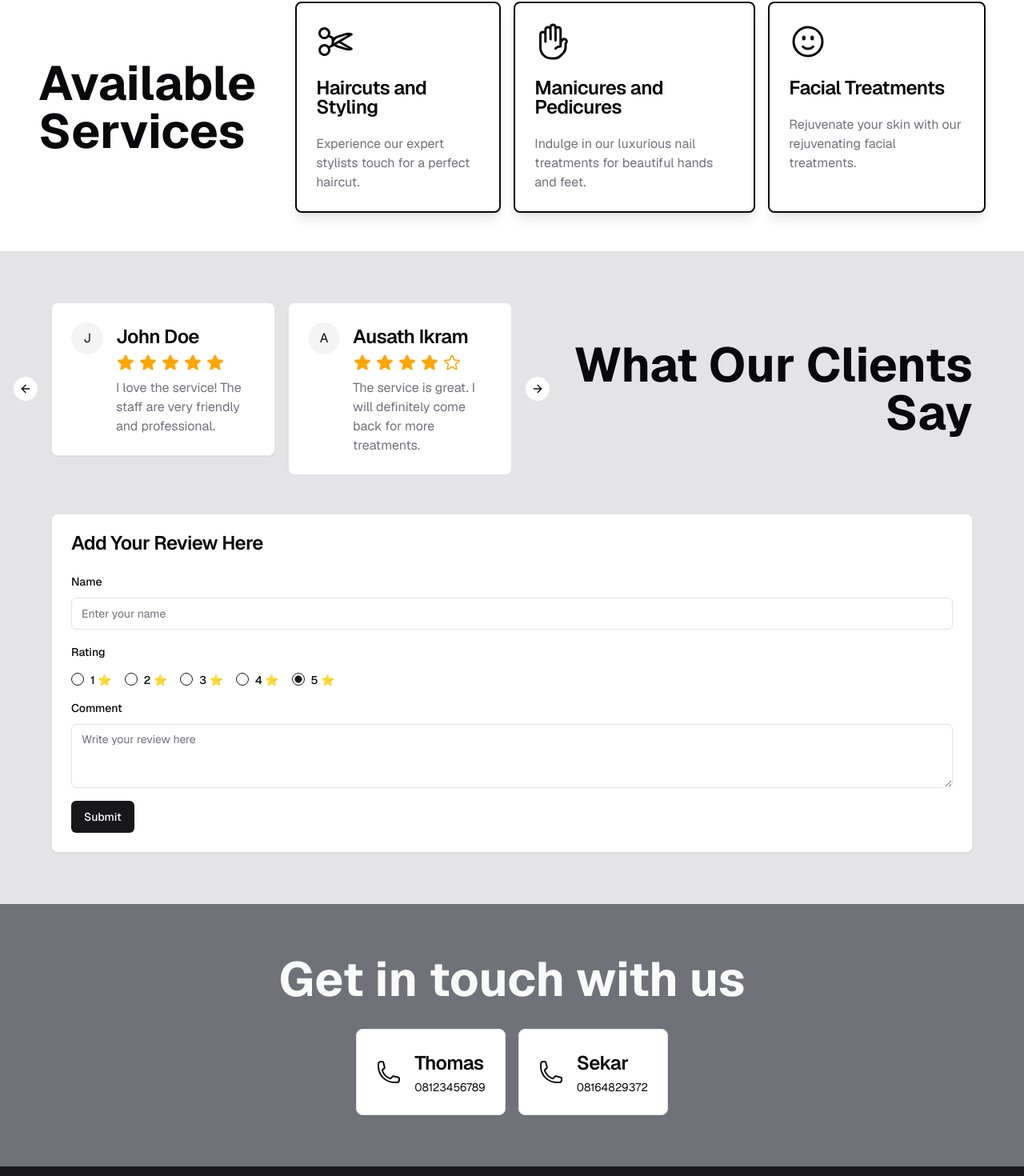
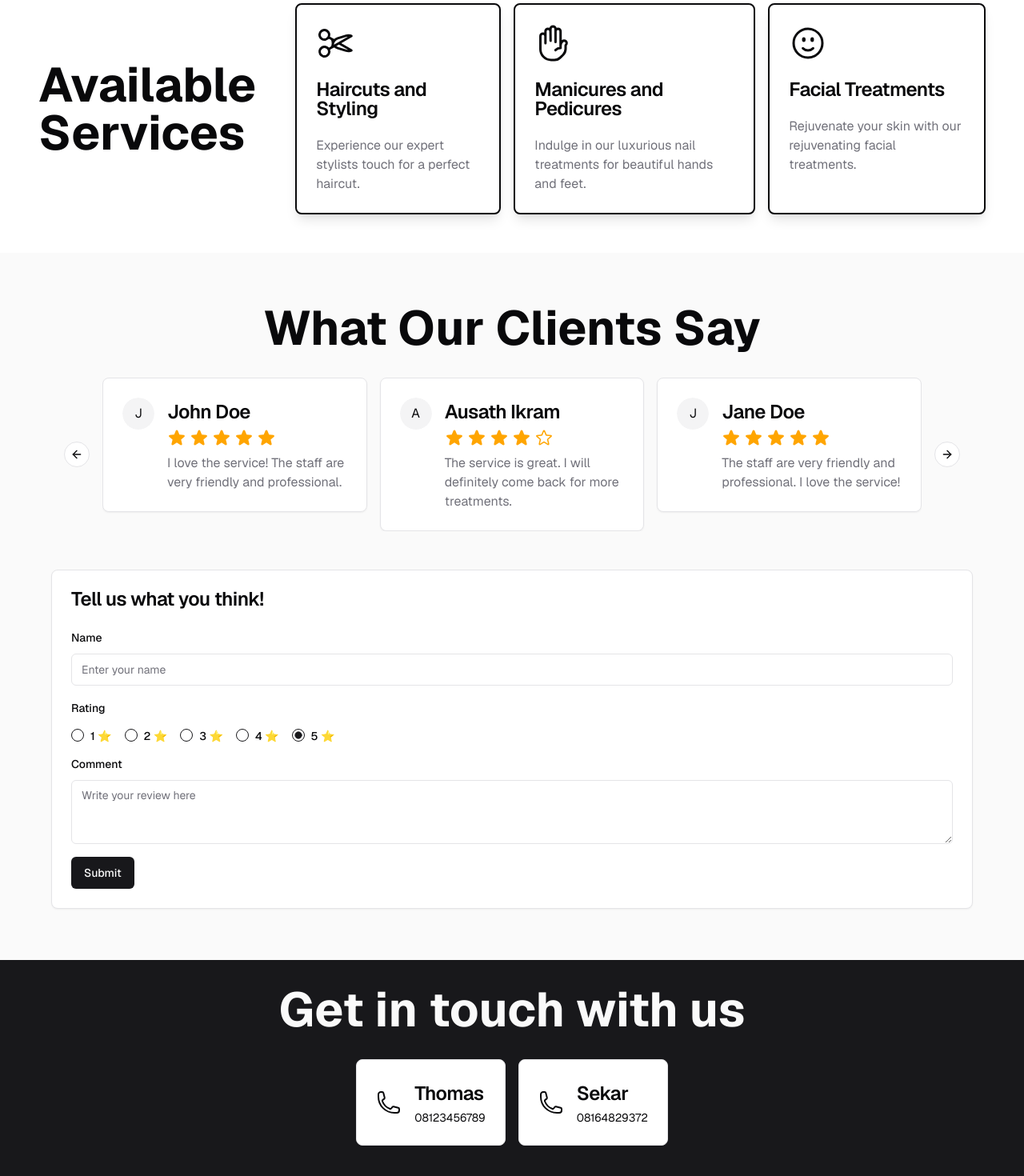
Before and after one commit to ausathdzil/sea-salon, a Next.js app: page / in a window 1280 px wide. Shown: the part 326-1796 px from the top of the page at 80% size. Built offline with nearby package versions, Linux system fonts and the light colour scheme; a web font is replaced by a local one.

Commit message:
Change nav bg color and fix responsiveness

```diff
--- a/app/page.tsx
+++ b/app/page.tsx
@@ -1,9 +1,7 @@
 import Header from '@/components/header';
 import HeroSection from '@/components/hero-section';
 import ServicesSection from '@/components/services-section';
-import ContactsSection from '@/components/contacts-section';
 import ReviewsSection from '@/components/reviews-section';
-import ReviewForm from '@/components/review-form';
 import Footer from '@/components/footer';
 
 export default function Home() {
@@ -14,7 +12,6 @@ export default function Home() {
         <HeroSection />
         <ServicesSection />
         <ReviewsSection />
-        <ContactsSection />
       </main>
       <Footer />
     </>
--- a/components/contacts-section.tsx
+++ /dev/null
@@ -1,44 +0,0 @@
-import { PhoneIcon } from '@heroicons/react/24/outline';
-import {
-  Card,
-  CardDescription,
-  CardHeader,
-  CardTitle,
-} from '@/components/ui/card';
-
-const contacts = [
-  {
-    name: 'Thomas',
-    number: '08123456789',
-  },
-  {
-    name: 'Sekar',
-    number: '08164829372',
-  },
-];
-
-export default function ContactsSection() {
-  return (
-    <section
-      id="contacts"
-      className="bg-zinc-500 text-zinc-50 w-full p-16 flex flex-col gap-8 justify-center items-center scroll-mt-12"
-    >
-      <h1 className="text-center text-6xl font-bold">Get in touch with us</h1>
-      <div className="flex flex-col md:flex-row gap-4">
-        {contacts.map((contact, index) => (
-          <Card key={index}>
-            <CardHeader className="flex flex-row items-center gap-4">
-              <PhoneIcon className="w-8 h-8" />
-              <div className="flex flex-col gap-2">
-                <CardTitle>{contact.name}</CardTitle>
-                <CardDescription className="flex items-center gap-4 text-zinc-950">
-                  {contact.number}
-                </CardDescription>
-              </div>
-            </CardHeader>
-          </Card>
-        ))}
-      </div>
-    </section>
-  );
-}
--- a/components/footer.tsx
+++ b/components/footer.tsx
@@ -1,7 +1,47 @@
+import { PhoneIcon } from '@heroicons/react/24/outline';
+import {
+  Card,
+  CardDescription,
+  CardHeader,
+  CardTitle,
+} from '@/components/ui/card';
+
+const contacts = [
+  {
+    name: 'Thomas',
+    number: '08123456789',
+  },
+  {
+    name: 'Sekar',
+    number: '08164829372',
+  },
+];
+
 export default function Footer() {
   return (
-    <footer className="bg-zinc-900 text-zinc-50 p-6">
-      <p className="text-center">© 2024 SEA Salon</p>
+    <footer
+      id="contacts"
+      className="bg-zinc-900 text-zinc-50 w-full flex flex-col gap-4 justify-between items-center scroll-mt-12"
+    >
+      <div className="flex flex-col gap-8 justify-center items-center p-8">
+        <h1 className="text-center text-6xl font-bold">Get in touch with us</h1>
+        <div className="flex flex-col md:flex-row gap-4">
+          {contacts.map((contact, index) => (
+            <Card key={index}>
+              <CardHeader className="flex flex-row items-center gap-4">
+                <PhoneIcon className="w-8 h-8" />
+                <div className="flex flex-col gap-2">
+                  <CardTitle>{contact.name}</CardTitle>
+                  <CardDescription className="flex items-center gap-4 text-zinc-950">
+                    {contact.number}
+                  </CardDescription>
+                </div>
+              </CardHeader>
+            </Card>
+          ))}
+        </div>
+      </div>
+      <p className="text-center p-4">© 2024 SEA Salon</p>
     </footer>
   );
 }
--- a/components/header.tsx
+++ b/components/header.tsx
@@ -6,7 +6,7 @@ const lusitana = Lusitana({ weight: '400', subsets: ['latin'] });
 
 export default function Header() {
   return (
-    <header className="bg-zinc-950/95 text-zinc-50 flex items-center justify-between px-6 py-4 sticky top-0 z-10 backdrop-blur-sm">
+    <header className="bg-zinc-950/80 text-zinc-50 flex items-center justify-between px-6 py-4 sticky top-0 z-10 backdrop-blur-sm border-b-zinc-400 border-b-2">
       <Link
         href="/"
         className="flex gap-4 items-center"
--- a/components/review-form.tsx
+++ b/components/review-form.tsx
@@ -40,10 +40,10 @@ export default function ReviewForm() {
   }
 
   return (
-    <div className="bg-zinc-200 text-zinc-950 pt-12 flex flex-col justify-start w-full items-start gap-4">
+    <div className="bg-zinc-50 text-zinc-950 pt-12 flex flex-col justify-start w-full items-start gap-4">
       <Card className="w-full">
         <CardHeader>
-          <CardTitle>Add Your Review Here</CardTitle>
+          <CardTitle>Tell us what you think!</CardTitle>
         </CardHeader>
         <CardContent>
           <Form {...form}>
--- a/components/reviews-section.tsx
+++ b/components/reviews-section.tsx
@@ -47,21 +47,21 @@ export default async function ReviewsSection() {
   return (
     <section
       id="reviews"
-      className="bg-zinc-200 text-zinc-950 p-16 scroll-mt-12 w-full"
+      className="bg-zinc-50 text-zinc-950 p-8 sm:p-16 scroll-mt-12 w-full"
     >
-      <div className="flex flex-col-reverse lg:flex-row justify-center items-center gap-4">
+      <div className="flex flex-col-reverse justify-center items-center gap-8 px-16">
         <Carousel
           opts={{
             align: 'start',
             loop: true,
           }}
-          className="lg:w-1/2 w-full"
+          className="w-full"
         >
           <CarouselContent>
             {reviews.map((review, index) => (
               <CarouselItem
                 key={index}
-                className="lg:basis-1/2"
+                className="lg:basis-1/3 md:basis-1/2 sm:basis-2/3 basis-full"
               >
                 <Card>
                   <CardHeader className="flex flex-row items-start gap-4">
```
